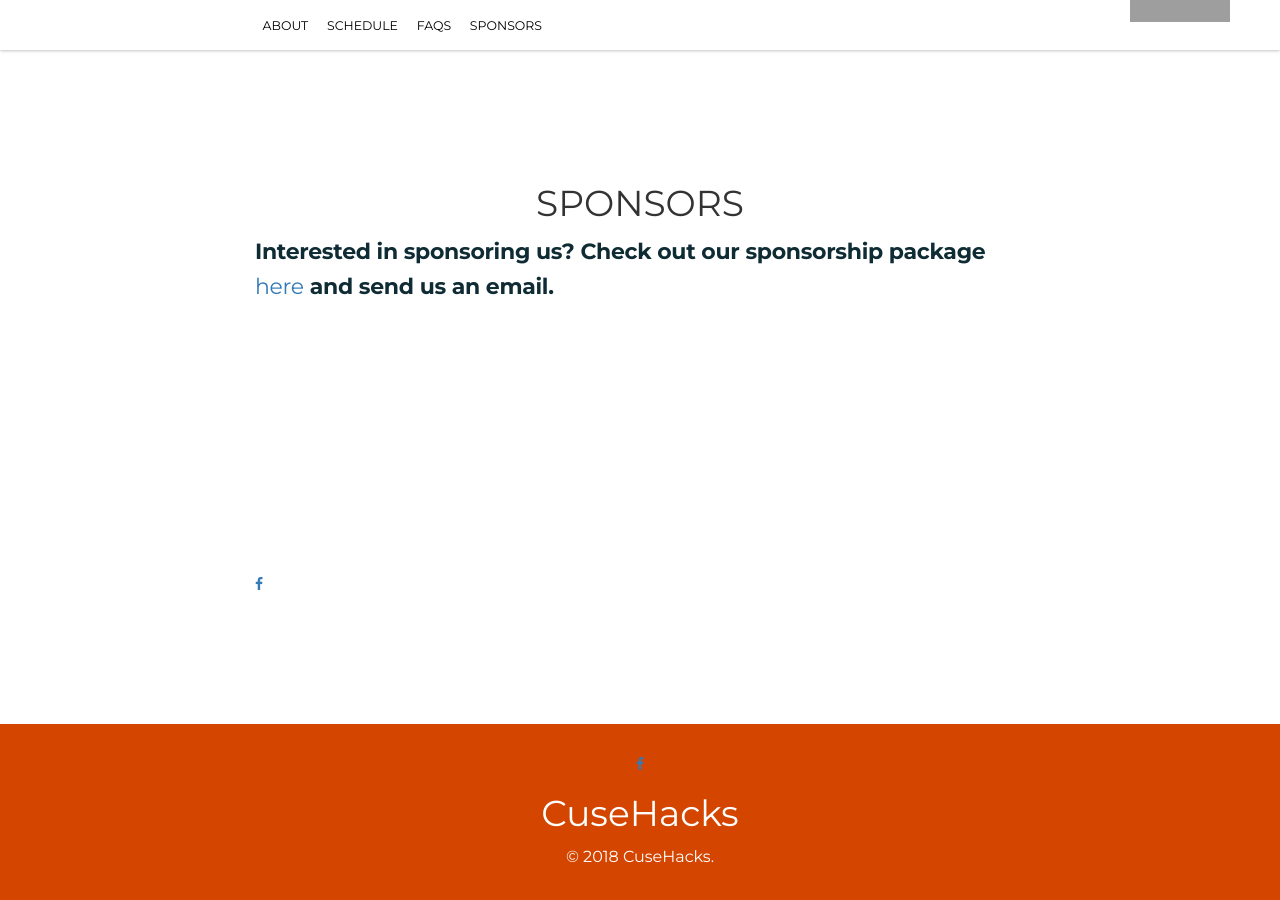
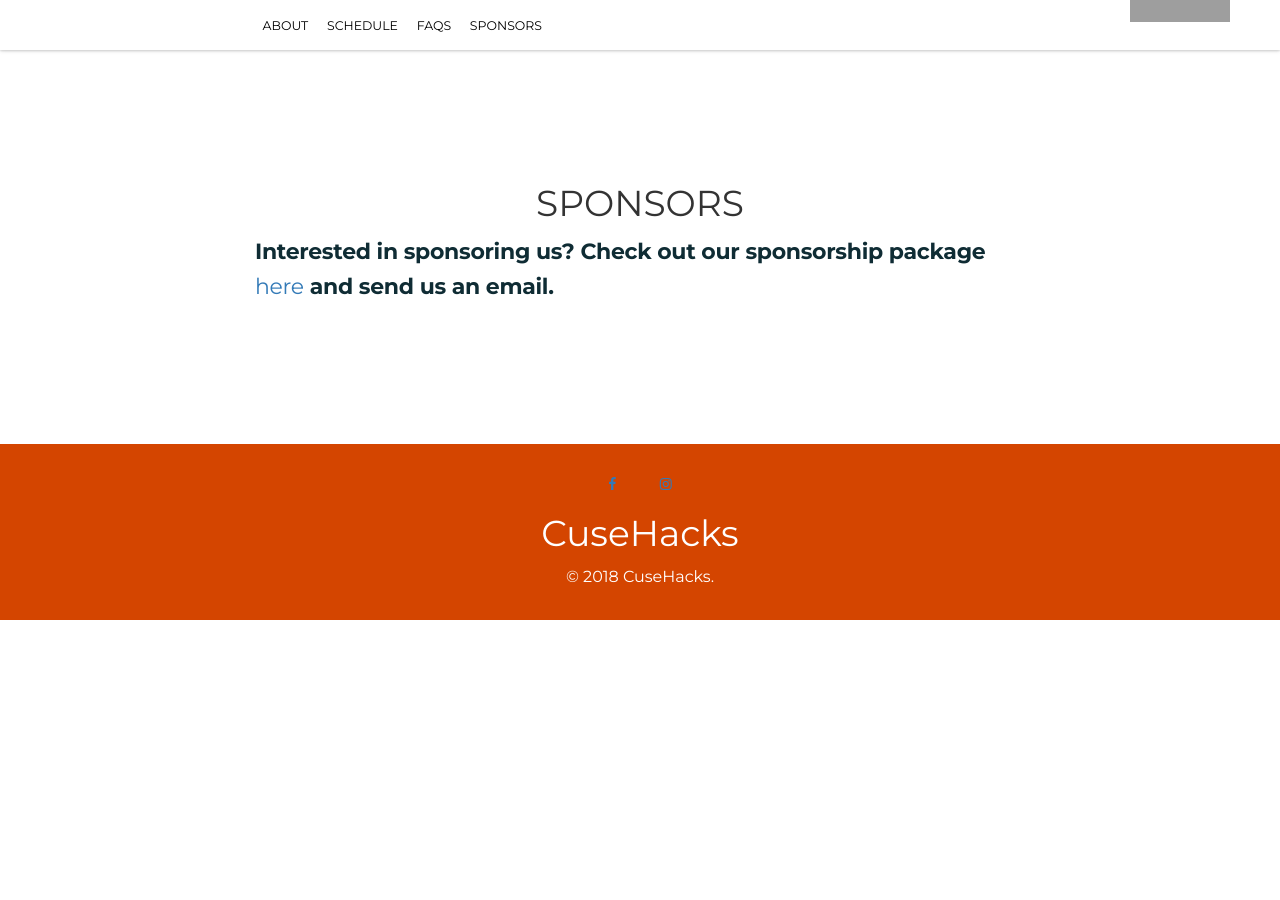
Before and after one commit to innovateorange/cusehacks, a Jekyll site: the page built from index.html, in a window 1280 px wide and 900 px high, scrolled down 3303 px. Built offline with Jekyll 4.4.1, drawn with Linux system fonts in a browser that asks for light colours; nearby versions of some CDN libraries; after the commit the page ends 3923 px from its top, so only the background shows below that; grey boxes are pictures that could not be loaded.

Commit message:
social media icons

```diff
--- a/_layouts/default.html
+++ b/_layouts/default.html
@@ -9,8 +9,12 @@
 
     <section class="footer">
       <div class="container text-center">
-        <a target="_blank" class="social__icon" href="https://www.facebook.com/wellesleyhack/"><i class="fa fa-facebook" aria-hidden="true"></i></a>
-
+        <a target="_blank" class="social__icon" href="https://www.facebook.com/CuseHacks-1625574677534631/">
+          <i class="fa fa-facebook" aria-hidden="true"></i>
+        </a>
+        <a target="_blank" class="social__icon" href="https://www.instagram.com/cusehacks/?hl=en">
+          <i class="fa fa-instagram" aria-hidden="true"></i>
+        </a>
         <h1>{{ site.event.name }}</h1>
         <!-- <h3>&copy; 2016 {{ site.event.name }}. Template by <a href="https://github.com/nlaz">Niko Lazaris</a>.</h3> -->
         <h3>&copy; 2018 {{ site.event.name }}. </h3>
--- a/css/original.css
+++ b/css/original.css
@@ -280,6 +280,14 @@
   padding: 30px 0;
 }
 
+.footer .a{
+  color: #fff;
+}
+
+.footer .social__icon{
+  padding: 0px 20px;
+}
+
 .footer img {
   max-width: 250px;
   margin-bottom: 15px;
--- a/index.html
+++ b/index.html
@@ -80,11 +80,3 @@
     <!-- </div> -->
   </div>
 </section>
-
-<section class="about" id="section-footer">
-  <div class="container">
-      <div class="col md-12">
-        <a target="_blank" class="social__icon" href="https://www.facebook.com/wellesleyhack/"><i class="fa fa-facebook" aria-hidden="true"></i></a>
-      </div>
-  </div>
-</section>
```
